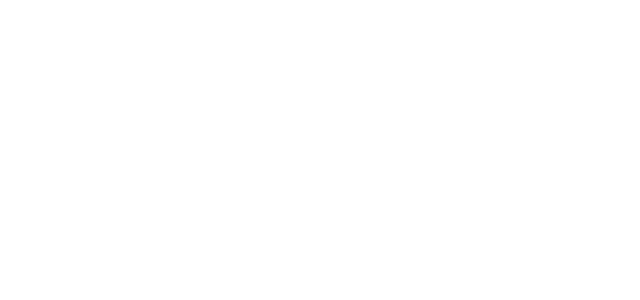
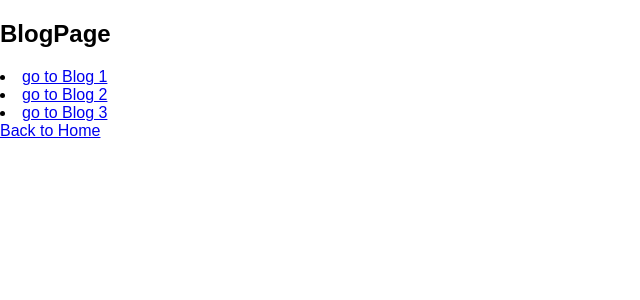
Before and after one commit to eglalita/reactTraining, a React (Create React App) app: page /blog/1 in a window 1280 px wide. Shown: the top 300 px of the page, without its empty margins (0-640 px from the left). Built offline with nearby package versions, Linux system fonts and the light colour scheme.

Commit message:
Create Blog, BlogList, Blog Detail

```diff
--- a/src/App.js
+++ b/src/App.js
@@ -1,6 +1,10 @@
 import React, { Component } from 'react';
 import './App.css';
 import {BrowserRouter, Route, Switch} from 'react-router-dom'
+import HomePage from './HomePage'
+import BlogPage from './BlogPage'
+
+import PageNotFound from './PageNotFound'
 
 class App extends Component {
   render() {
@@ -8,9 +12,11 @@
        <BrowserRouter>
           <div className="app">
               <Switch>
-                <Route exact path="/" component={Temp}/>
-                <Route exact path="/a" component={Temp2}/>
-                <Route exact path="/a/b" component={Temp3}/>
+                <Route exact path="/" component={HomePage}/>
+                {/* <Route exact path="/blog" component={BlogList}/>
+                <Route exact path="/blog/:id" component={BlogDetail}/> */}
+                <Route path="/blog" component={BlogPage}/>
+                <Route path="/*" component={PageNotFound}/>
               </Switch>
           </div>
        </BrowserRouter>
--- /dev/null
+++ b/src/BlogDetail.js
@@ -0,0 +1,23 @@
+import React, {Component} from 'react'
+import {Link} from 'react-router-dom'
+
+
+
+class BlogDetail extends Component {
+
+ render() {
+     console.log(this.props)
+    //const {match} = this.props
+   return (
+       <div className="blog-detail">
+           <div>
+               Detail Blog {this.props.match.params.id}
+           </div>
+           <Link to="/blog">Back</Link>
+
+       </div>
+   )
+ }
+}
+
+export default BlogDetail;
--- /dev/null
+++ b/src/BlogList.js
@@ -0,0 +1,20 @@
+import React, {Component} from 'react'
+import {Link} from 'react-router-dom'
+
+
+
+class BlogList extends Component {
+
+ render() {
+   return (
+       <div className="blog-list">
+           {/* <li><Link to="/homepage">go to HomePage</Link></li> */}
+           <li><Link to="/blog/1">go to Blog 1</Link></li>
+           <li><Link to="/blog/2">go to Blog 2</Link></li>
+           <li><Link to="/blog/3">go to Blog 3</Link></li>
+       </div>
+   )
+ }
+}
+
+export default BlogList;
--- /dev/null
+++ b/src/BlogPage.js
@@ -0,0 +1,24 @@
+import React, {Component} from 'react'
+import {Route, Switch, Link} from 'react-router-dom'
+import BlogList from './BlogList'
+import BlogDetail from './BlogDetail'
+
+
+class Blog extends Component {
+
+ render() {
+   return (
+
+       <div className="blog-page">
+           <h2>BlogPage</h2>
+           <Switch>
+                <Route path="/blog" component={BlogList}/>
+                <Route path="/blog/:id" component={BlogDetail}/>
+           </Switch>
+           <Link to="/">Back to Home</Link>
+       </div>
+   )
+ }
+}
+
+export default Blog;
--- /dev/null
+++ b/src/HomePage.js
@@ -0,0 +1,20 @@
+import React, {Component} from 'react'
+import {Link} from 'react-router-dom'
+
+
+
+class HomePage extends Component {
+
+ render() {
+   return (
+       <div className="homepage">
+           <h1>Homepage</h1>
+           <Link to="/blog">go to Blog</Link>
+           <br/>
+           <a href="/blog">go to Blog with tag a</a>
+       </div>
+   )
+ }
+}
+
+export default HomePage;
--- /dev/null
+++ b/src/PageNotFound.js
@@ -0,0 +1,18 @@
+import React, {Component} from 'react'
+import {Link} from 'react-router-dom'
+
+
+
+class PageNotFound extends Component {
+
+ render() {
+   return (
+       <div className="page-not-found">
+           <h2>Page Not Found</h2>
+           <Link to="/">Back</Link>
+       </div>
+   )
+ }
+}
+
+export default PageNotFound;
```
